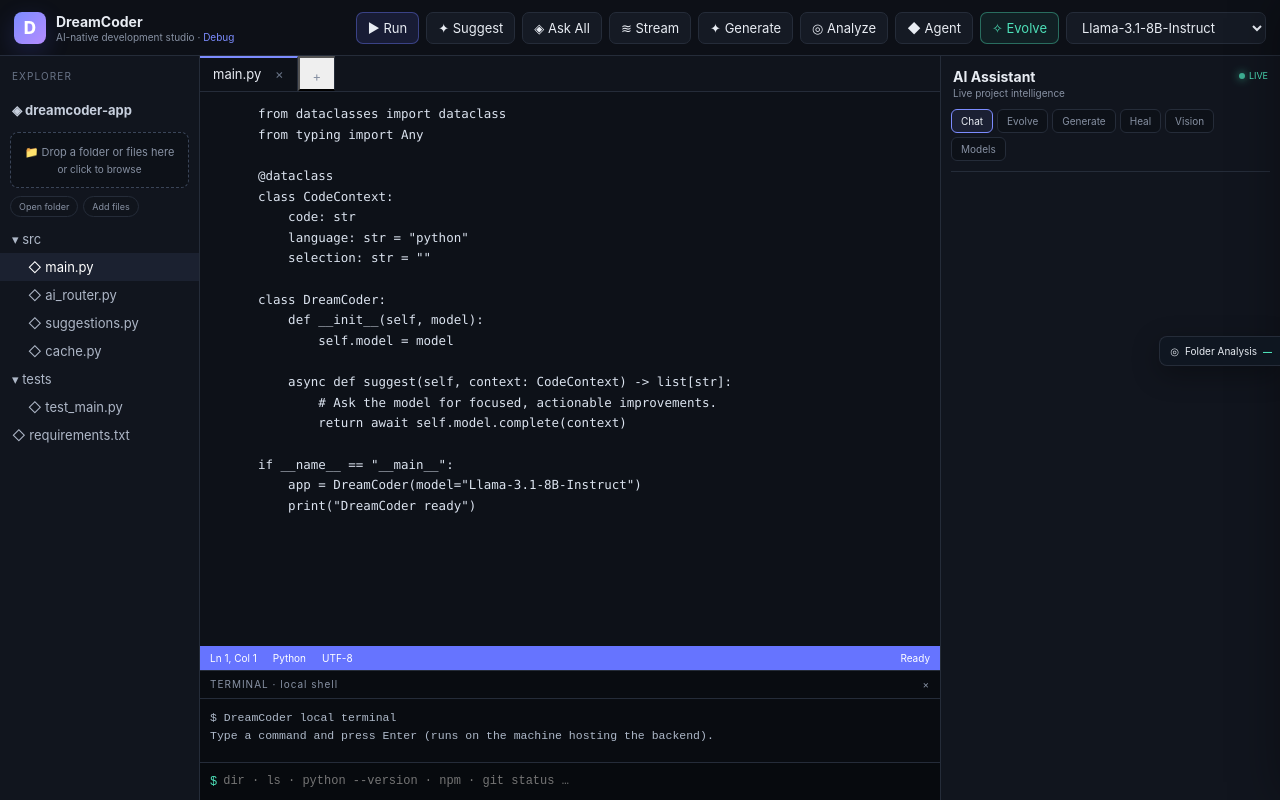
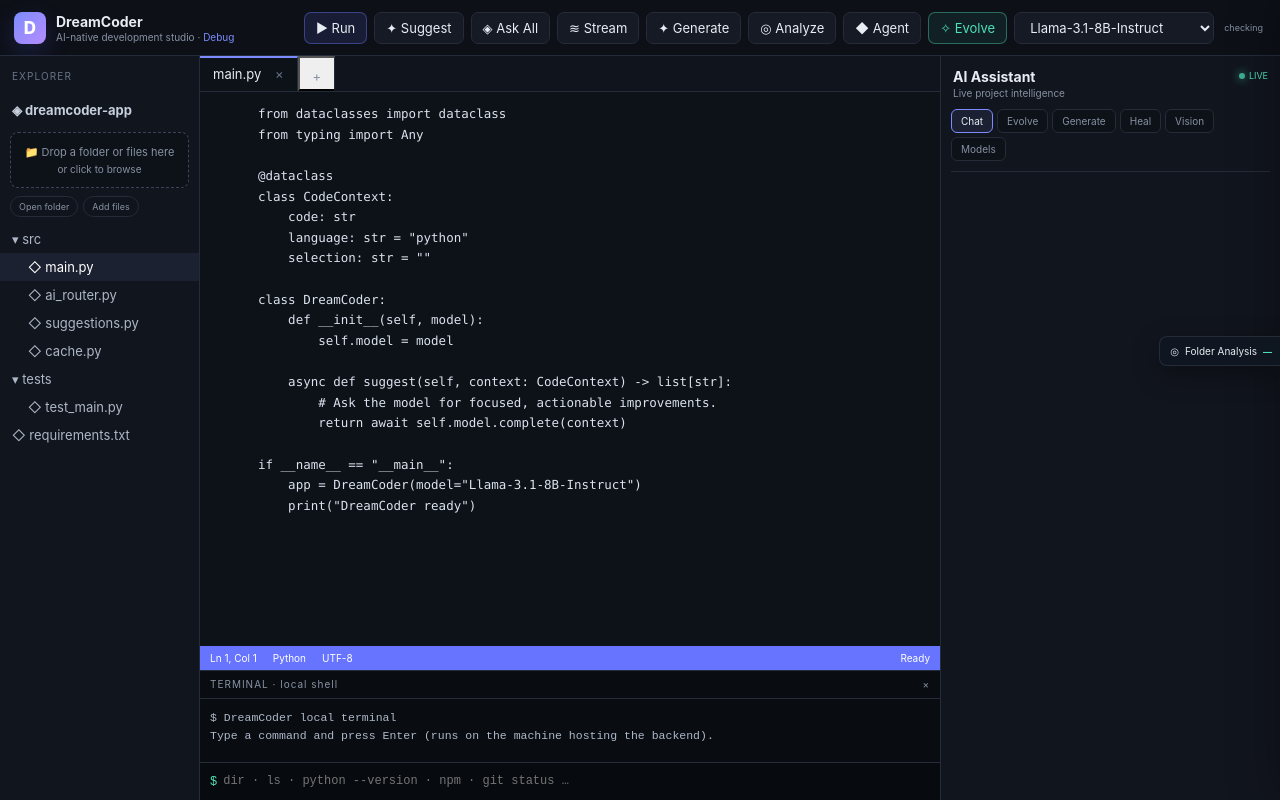
Before and after one commit to PcButNoBTC/DreamCoder, a plain HTML site: page frontend/index.html in a window 1280 px wide. Drawn offline with Linux system fonts and the light colour scheme.

Commit message:
fix(ui): show selected provider state

```diff
--- a/frontend/index.html
+++ b/frontend/index.html
@@ -46,6 +46,7 @@
             <option value="Ollama">Ollama (any pulled model)</option>
           </optgroup>
         </select>
+        <span id="modelStatus" class="model-status" title="Selected provider status">checking</span>
       </div>
     </header>
 
```
